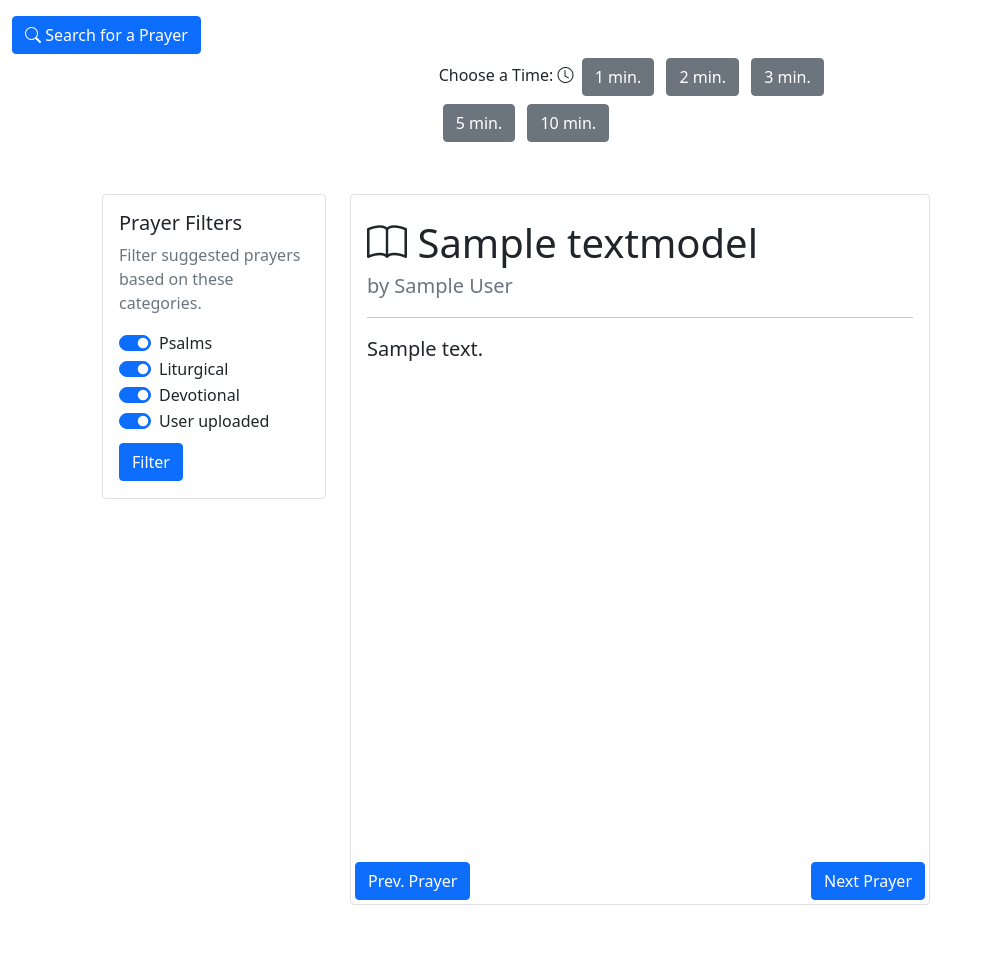
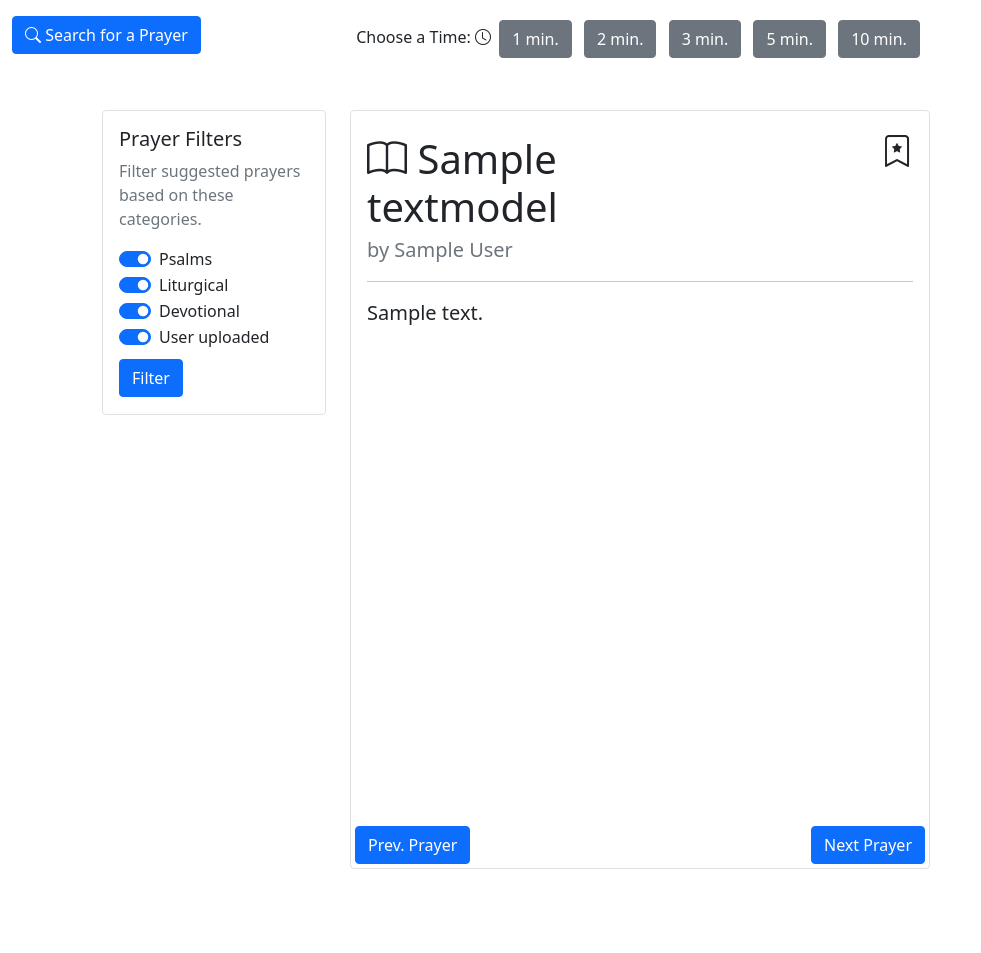
Before and after one commit to stephen-taylor-dev/capstone, a Django app: page / in a window 1280 px wide. Shown: the part 56-1009 px from the top of the page, without its empty margins (0-981 px from the left). After the commit the page ends 925 px from the top, so only its background shows below. Run offline with Django 3.2, Linux system fonts and the light colour scheme; tables that the repository leaves empty hold one stand-in row (values such as "Sample post").

Commit message:
fixed up layout

```diff
--- a/capstone/benedict_option/templates/benedict_option/index.html
+++ b/capstone/benedict_option/templates/benedict_option/index.html
@@ -3,14 +3,13 @@
 {% block body %}
 
 <div class="container-fluid my-3">
-    <div class="row justify-content-left">
-        <div class="col-sm-2 col-md-4 col-4">
+    <div class="row justify-content-center">
+        <div class="col-3">
             <button class="btn btn-primary" type="button" data-bs-toggle="offcanvas" data-bs-target="#offcanvasWithBothOptions" aria-controls="offcanvasWithBothOptions"><i class="bi bi-search"></i> Search for a Prayer</button>
         </div>
 
-    </div>
-    <div class="row justify-content-center">
-        <div class="col-sm-2 col-md-4 col-4">
+        <div class="col-6 d-flex justify-content-center">
+            <div >
                 <label for="searchPrayer">Choose a Time: <i class="bi bi-clock"></i></label>
                 <button type="button" class="btn btn-secondary m-1">1 min.</button>
                 <button type="button" class="btn btn-secondary m-1">2 min.</button>
@@ -19,14 +18,18 @@
                 <button type="button" class="btn btn-secondary m-1">10 min.</button>
             </div>
         </div>
+
+        <div class="col-3">
+        </div>
+    </div>
 </div>
     <!-- add 3 columns for the category box  -->
 
     <!-- Prayer box -->
     <div class="containter m-5" >
         <div class="row my-5 ">
-            <!-- Look into these flexbox changes here -->
-            <div class="col-3 d-flex flex-row-reverse">
+
+            <div class="col-3 d-flex justify-content-end">
                 <div class="card border rounded  " style="width: 14rem; height: 305px;">
                     <div class="card-body">
                       <h5 class="card-title">Prayer Filters</h5>
@@ -51,13 +54,19 @@
                     </div>
                   </div>
             </div>
+
             <div class="col-6">
                 <div class="card border rounded">
                     <div class="card-body text-left py-4">
-                        <div class="d-flex flex-row-reverse bd-highlight"></div>
+                        <div class="row">
+                            <div class="col">
                                 <h1 class="card-title"> <i class="bi bi-book"></i> {{ text.title}} </h1>
+                            </div>
+                            <div class="col">
+                                <h2><i class="bi bi-bookmark-star d-flex justify-content-end"></i></h2>
+                            </div>
+                        </div>
                         <p class="lead card-subtitle text-muted mb-1"> by {{text.author }} </p>
-
                         <hr>
                         <div id="text">
                             <p class="lead"> {{ text.text }} </p>
```
Also changed, not shown: capstone/benedict_option/templates/benedict_option/login.html (line endings or trailing spaces). Lines whose indentation alone changed are shown as unchanged.
